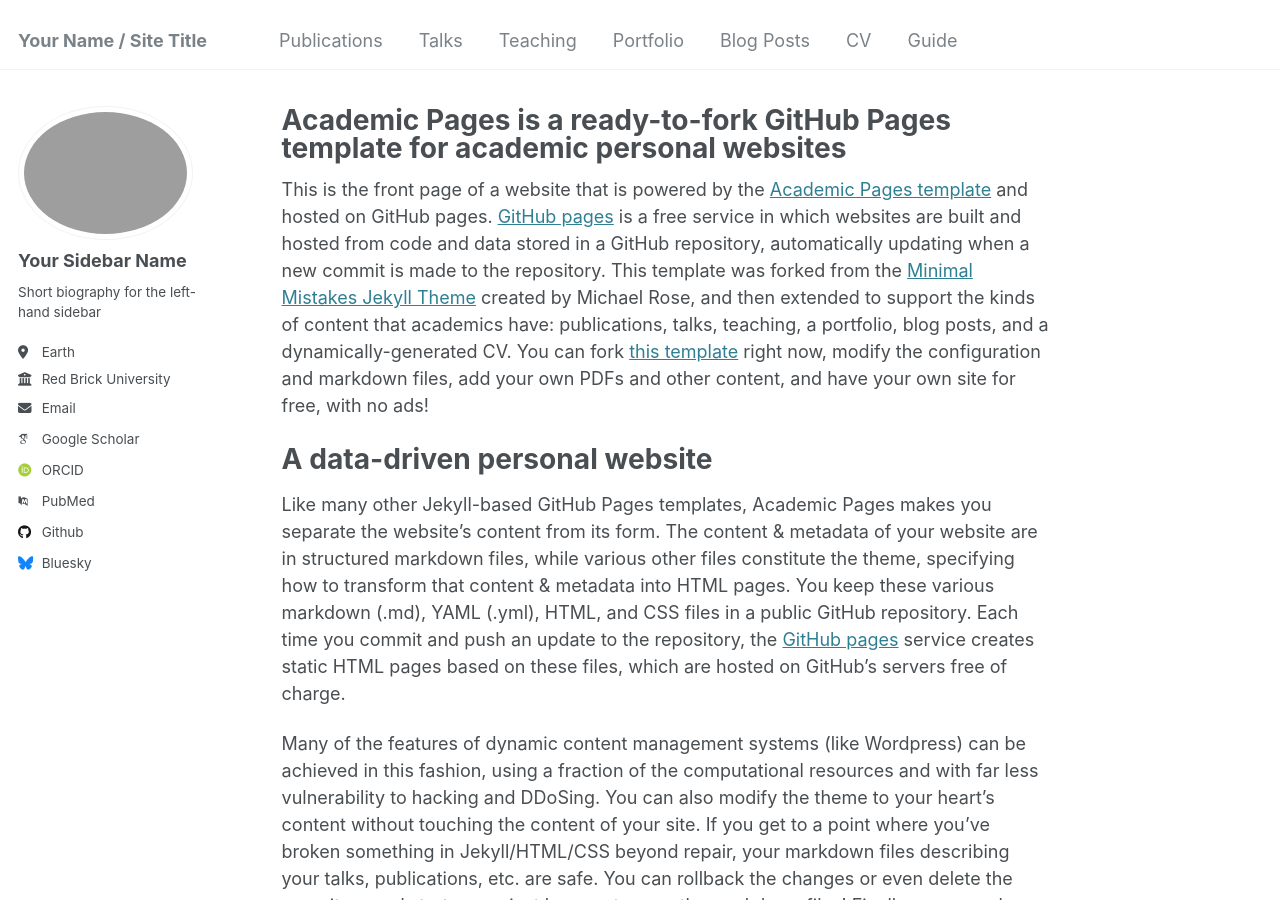
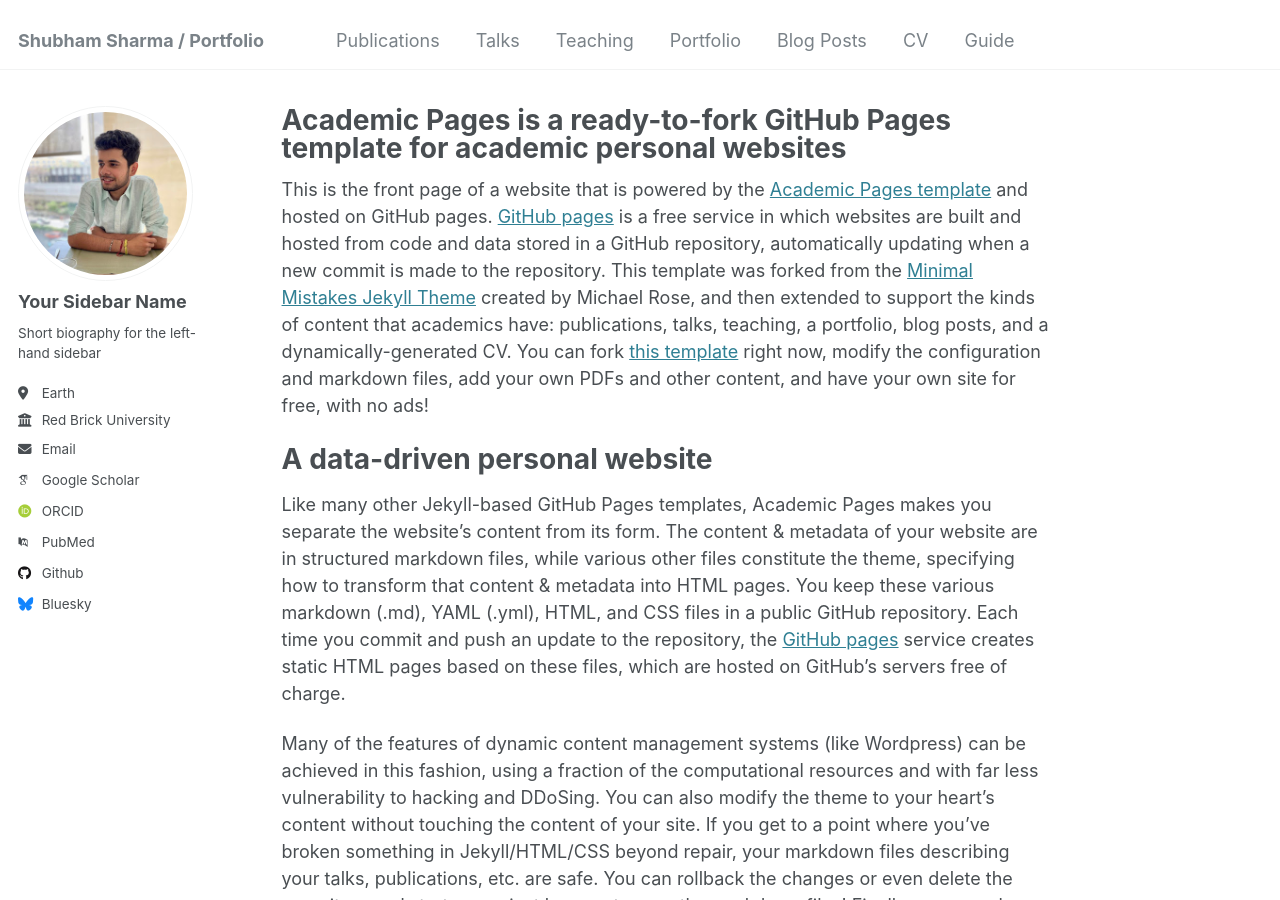
Before and after one commit to shubhamsrkdev/shubhamsrkdev.github.io, a Jekyll site: the page built from _pages/about.md, in a window 1280 px wide and 900 px high. Built offline with Jekyll 4.4.1, drawn with Linux system fonts in a browser that asks for light colours; some web fonts are replaced.

Commit message:
Update _config.yml

```diff
--- a/_config.yml
+++ b/_config.yml
@@ -8,20 +8,20 @@
 
 # Basic Site Settings
 locale                   : "en-US"
-title                    : "Your Name / Site Title"
+title                    : "Shubham Sharma / Portfolio"
 title_separator          : "-"
 name                     : &name "Your Name"
 description              : &description "personal description"
-url                      : https://academicpages.github.io # the base hostname & protocol for your site e.g. "https://[your GitHub username].github.io"
+url                      : https://shubhamsrkdev.github.io # the base hostname & protocol for your site e.g. "https://[your GitHub username].github.io"
 baseurl                  : "" # the subpath of your site, e.g. "/blog"
-repository               : "academicpages/academicpages.github.io"
+repository               : "shubhamsrkdev/shubhamsrkdev.github.io"
 
 # Site Author - The following control what appear as part of the author content on the side bar.
 #               If a field is blank the icon and link will not appear, otherwise it will be shown.
 #               Additional customization can be done by editing /_includes/author-profile.html
 author:
   # Biographic information
-  avatar           : "profile.png"
+  avatar           : "profile.jpg"
   name             : "Your Sidebar Name"
   pronouns         : # example: "she/her"
   bio              : "Short biography for the left-hand sidebar"
```
